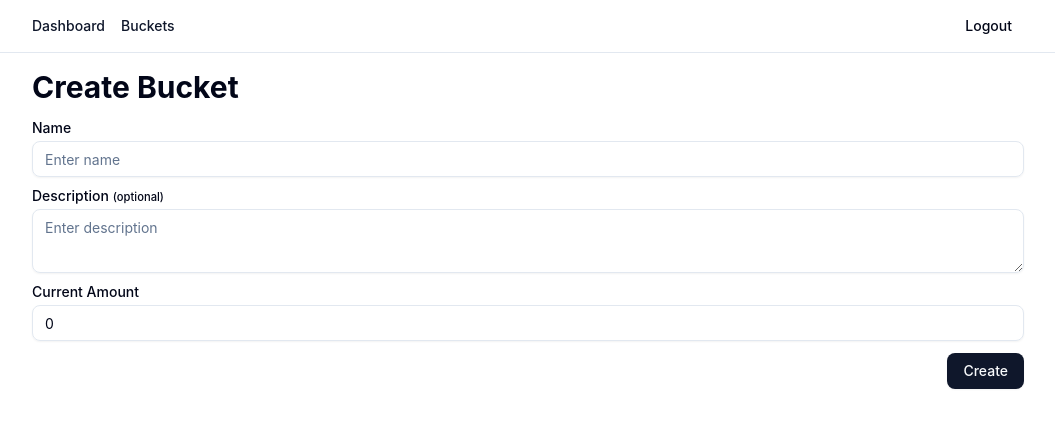
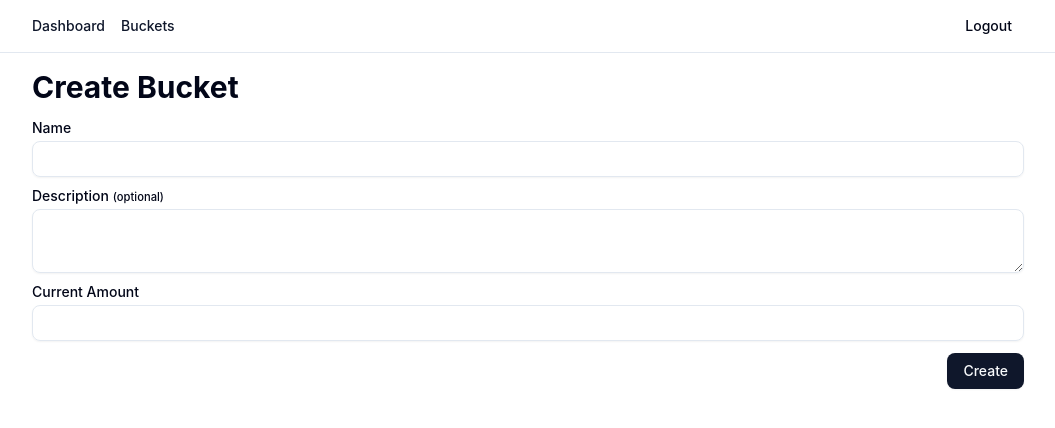
Before and after one commit to clakr/buckit-v2, a React (Vite) app: page /buckets/create in a window 1280 px wide. Shown: the top 428 px of the page, without its empty margins (112-1167 px from the left). Built offline with nearby package versions, Linux system fonts and the light colour scheme; no server answers; some icons are missing.

Commit message:
chore: use tanstack form and vod for form creation and validation

```diff
--- a/package.json
+++ b/package.json
@@ -39,12 +39,14 @@
     "@radix-ui/react-separator": "^1.1.2",
     "@radix-ui/react-slot": "1.1.2",
     "@supabase/supabase-js": "2.49.1",
+    "@tanstack/react-form": "^1.0.5",
     "@tanstack/react-router": "1.114.1",
     "class-variance-authority": "0.7.1",
     "clsx": "2.1.1",
     "react": "19.0.0",
     "react-dom": "19.0.0",
     "tailwind-merge": "3.0.2",
-    "tailwindcss-animate": "1.0.7"
+    "tailwindcss-animate": "1.0.7",
+    "zod": "^3.24.2"
   }
 }
--- a/src/modules/buckets/templates/create-buckets-template.tsx
+++ b/src/modules/buckets/templates/create-buckets-template.tsx
@@ -4,64 +4,156 @@ import { Input } from "@/components/ui/input";
 import { Label } from "@/components/ui/label";
 import { Textarea } from "@/components/ui/textarea";
 import { useCreateBucketsMutation } from "@/modules/buckets/hooks";
+import { useForm } from "@tanstack/react-form";
 import { useNavigate } from "@tanstack/react-router";
-import React from "react";
+import { z } from "zod";
 
 export default function CreateBucketTemplate() {
   const navigate = useNavigate();
 
-  const name = React.useId();
-  const description = React.useId();
-  const currentAmount = React.useId();
-
   const { mutateAsync, isPending } = useCreateBucketsMutation();
 
-  async function handleSubmit(event: React.FormEvent<HTMLFormElement>) {
-    event.preventDefault();
+  const schema = z.object({
+    name: z
+      .string()
+      .min(1, "Name is required")
+      .max(255, "Name must be less than 255 characters"),
+    description: z
+      .string()
+      .max(1000, "Description must be less than 1000 characters"),
+    current_amount: z.coerce
+      .number()
+      .min(-1_000_000_000, "Amount must be at least -1,000,000,000") // Lower limit
+      .max(1_000_000_000, "Amount must be less than 1,000,000,000"), // Upper limit
+  });
 
-    const formData = new FormData(event.currentTarget);
+  const form = useForm({
+    defaultValues: {
+      name: "",
+      description: "",
+      current_amount: "",
+    },
+    validators: {
+      onSubmit: ({ value }) => {
+        const { success, error } = schema.safeParse(value);
 
-    await mutateAsync({
-      name: formData.get("name")?.toString() ?? "",
-      description: formData.get("description")?.toString() ?? "",
-      current_amount: +(formData.get("currentAmount") ?? 0),
-    });
+        if (!success) {
+          return {
+            fields: error.flatten().fieldErrors,
+          };
+        }
+      },
+    },
+    onSubmit: async ({ value }) => {
+      const payload = schema.parse(value);
+
+      await mutateAsync(payload);
 
       navigate({
         to: "/buckets",
       });
-  }
+    },
+  });
 
   return (
     <Main className="grid gap-y-4">
       <h1 className="text-3xl font-bold">Create Bucket</h1>
-      <form className="grid gap-y-3" onSubmit={handleSubmit}>
-        <fieldset className="grid gap-y-1.5">
-          <Label htmlFor={name}>Name</Label>
-          <Input id={name} type="text" name="name" placeholder="Enter name" />
-        </fieldset>
-        <fieldset className="grid gap-y-1.5">
-          <Label className="items-end gap-x-1" htmlFor={description}>
-            Description <small>(optional)</small>
+      <form
+        className="grid gap-y-3"
+        onSubmit={(event) => {
+          event.preventDefault();
+          event.stopPropagation();
+          form.handleSubmit();
+        }}
+      >
+        <form.Field
+          name="name"
+          children={(field) => (
+            <fieldset className="group grid grid-cols-2 gap-y-1.5">
+              <Label
+                htmlFor={field.name}
+                className="group-has-[em]:text-destructive"
+              >
+                Name
               </Label>
-          <Textarea
-            id={description}
-            name="description"
-            placeholder="Enter description"
-            rows={5}
+              {field.state.meta.errors.length > 0 ? (
+                <em
+                  role="alert"
+                  className="text-destructive text-end text-sm/none"
+                >
+                  {field.state.meta.errors.join(", ")}
+                </em>
+              ) : null}
+              <Input
+                id={field.name}
+                type="text"
+                value={field.state.value}
+                onBlur={field.handleBlur}
+                onChange={(e) => field.handleChange(e.target.value)}
+                className="group-has-[em]:border-destructive col-span-full"
               />
             </fieldset>
-        <fieldset className="grid gap-y-1.5">
-          <Label htmlFor={currentAmount}>Current Amount</Label>
-          <Input
-            id={currentAmount}
-            type="number"
-            name="currentAmount"
-            step="0.01"
-            placeholder="Enter current amount"
-            defaultValue={0}
+          )}
+        />
+        <form.Field
+          name="description"
+          children={(field) => (
+            <fieldset className="group grid grid-cols-2 gap-y-1.5">
+              <Label
+                htmlFor={field.name}
+                className="group-has-[em]:text-destructive items-end gap-x-1"
+              >
+                Description
+                <small>(optional)</small>
+              </Label>
+              {field.state.meta.errors.length > 0 ? (
+                <em
+                  role="alert"
+                  className="text-destructive text-end text-sm/none"
+                >
+                  {field.state.meta.errors.join(", ")}
+                </em>
+              ) : null}
+              <Textarea
+                id={field.name}
+                value={field.state.value}
+                onBlur={field.handleBlur}
+                onChange={(e) => field.handleChange(e.target.value)}
+                rows={5}
+                className="group-has-[em]:border-destructive col-span-full"
               />
             </fieldset>
+          )}
+        />
+        <form.Field
+          name="current_amount"
+          children={(field) => (
+            <fieldset className="group grid grid-cols-2 gap-y-1.5">
+              <Label
+                htmlFor={field.name}
+                className="group-has-[em]:text-destructive"
+              >
+                Current Amount
+              </Label>
+              {field.state.meta.errors.length > 0 ? (
+                <em
+                  role="alert"
+                  className="text-destructive text-end text-sm/none"
+                >
+                  {field.state.meta.errors.join(", ")}
+                </em>
+              ) : null}
+              <Input
+                id={field.name}
+                type="number"
+                value={field.state.value}
+                onBlur={field.handleBlur}
+                onChange={(e) => field.handleChange(e.target.value)}
+                className="group-has-[em]:border-destructive col-span-full"
+              />
+            </fieldset>
+          )}
+        />
         <LoadingButton
           type="submit"
           className="justify-self-end"
```
Also changed, not shown: 1 other file (tests, documents, lock files or other folders). Lines whose indentation alone changed are shown as unchanged.
